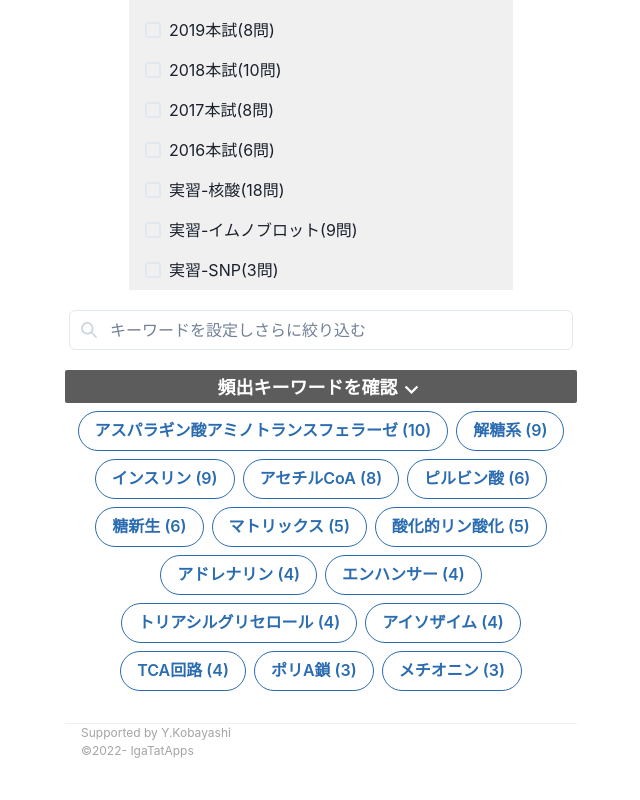
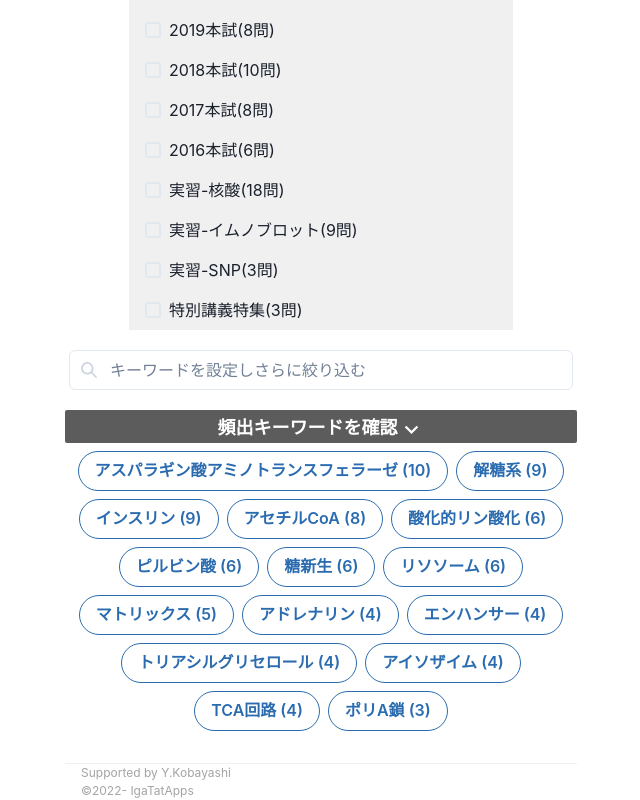
Before and after one commit to Hi09092002/Nahinata, a React (Create React App) app: page / in a window 1280 px wide. Shown: the part 787-1587 px from the top of the page, without its empty margins (319-959 px from the left). Before the commit the page ends 1547 px from the top, so only its background shows below. Built offline with nearby package versions, Linux system fonts and the light colour scheme.

Commit message:
added questions

```diff
--- a/src/useQuestionList.js
+++ b/src/useQuestionList.js
@@ -1,6 +1,7 @@
 import { useState } from 'react'
 
 // import q1 from './img/question/220613-1.JPG'
+import VATPase from './img/answer/VATPase.png'
 import SAM from './img/answer/SAM.png'
 import ammonia from './img/answer/ammonia.png'
 import RTPCR from './img/answer/RTPCR.png'
@@ -893,8 +894,9 @@ export const useQuestionList = () => {
             biochemistry2019_2_3,
           ],
           answer:
-            '電子伝達系で遊離したエネルギーは H+の電気化学ポテンシャルに変換され、 ATP 合成酵素はこのH+駆 動力を利用して ATP 合成を行う、という説。すべての生命に普遍的な生体エネルギー変換の原理を説明でき、ATP 合成のために、物質(高エネルギー中間体)を一々使う必要がなく、ATP合成を持続的に行える。',
-          commentary: '',
+            '電子伝達系で遊離したエネルギーは H⁺の電気化学ポテンシャルに変換され、 ATP 合成酵素はこのH⁺駆動力を利用して ATP 合成を行う、という説。すべての生命に普遍的な生体エネルギー変換の原理を説明でき、ATP 合成のために、物質(高エネルギー中間体)をいちいち使う必要がなく、ATP合成を持続的に行える。',
+          commentary:
+            '酸化的リン酸化におけるATPシンターゼ（複合体Ⅴ）は電子伝達鎖によって生じたプロトン勾配のエネルギーを使ってATPを合成するが、これとは真逆で、ATPを使用してリソソームなどでプロトン勾配を作り出す酵素V-ATPaseも細胞内には存在する。このV-ATPaseはリソソームやオルガネラの酸性化だけでなく、破骨細胞や発生初期の極性の形成に重要な役割を担っている。→特別講義「疾患発症に関わる酸性オルガネラの高次構造」',
         },
         {
           detailInfo: '3',
@@ -1651,6 +1653,51 @@ export const useQuestionList = () => {
         //   answer: '',
         //   commentary: '',
         // },
+        // {
+        //   detailInfo: '',
+        //   questionImg: [],
+        //   questionSentence: '',
+        //   answerImg: [],
+        //   answer: '',
+        //   commentary: '',
+        // },
+      ],
+    },
+    {
+      groupTag: '特別講義特集',
+      groupContents: [
+        {
+          detailInfo: '11/01',
+          questionImg: [],
+          questionSentence: 'V-ATPaseとは何か、どういった細胞にみられるか',
+          answerImg: [VATPase],
+          answer:
+            'V-ATPaseは、ATPをエネルギー源とした回転運動によりプロトンを輸送し、オルガネラ内を酸性化することで、多くの重要な生命活動を支えるタンパク質である。リソソームやエンドソームといった酸性オルガネラ小胞の膜に存在し、小胞内部を酸性化することで、タンパク質の品質管理や神経伝達、免疫反応などを支える重要なプロトンポンプタンパク質である。',
+          commentary:
+            'ミトコンドリア膜のATPシンターゼ（酸化的リン酸化）の逆の反応を行う酵素で、ATPシンターゼと似た構造をしている。別名、液胞型ATP分解酵素。V-ATPaseの最初の活性を発見したのは大隅教授らしい。',
+        },
+        {
+          detailInfo: '11/01',
+          questionImg: [],
+          questionSentence:
+            'オルガネラとは何か。また、酸性オルガネラとは何か。',
+          answerImg: [],
+          answer:
+            '細胞内にあって、一定の機能を持つようになった小胞体の総称。細胞内小器官のこと。内部がpH6.5~4.5になっているオルガネラを、酸性オルガネラと呼ぶ。',
+          commentary:
+            '細胞にはゴルジ体・小胞体・ミトコンドリアなど様々な細胞小器官（オルガネラ）が含まれる。例えばリソソームは、含んでいる分解酵素を活性化するために細胞内を酸性(pH 5.0付近)に維持しなければならない。このように内部の酸性環境を形成・維持するために、V-ATPaseは活動する。',
+        },
+        {
+          detailInfo: '11/01',
+          questionImg: [],
+          questionSentence:
+            'V-ATPaseのサブユニットに変異があると、骨形成が一方的に進む大理石病や、遠位尿細管のアシドーシス、感音性の難聴、がん細胞が転移しやすくなったりする。これらがどういった過程で生じるのか、説明せよ。',
+          answerImg: [],
+          answer:
+            'V-ATPaseは破骨細胞の骨分解に関与していたり、集合管上皮細胞によるH⁺分泌に関与していたり、内耳のリンパ液の調節に関与していたり、がん細胞の周りの足場を溶かしたりするので、これに変異があると様々な異常が生じる。',
+          commentary:
+            'その他糖鎖付加にも関与していて、皮膚が異常に弛緩する常染色体劣性遺伝病（エーラース・ダンロス症候群？）を引き起こす変異もある。',
+        },
         // {
         //   detailInfo: '',
         //   questionImg: [],
```
Also changed, not shown: 9 other files (tests, documents, lock files or other folders).
